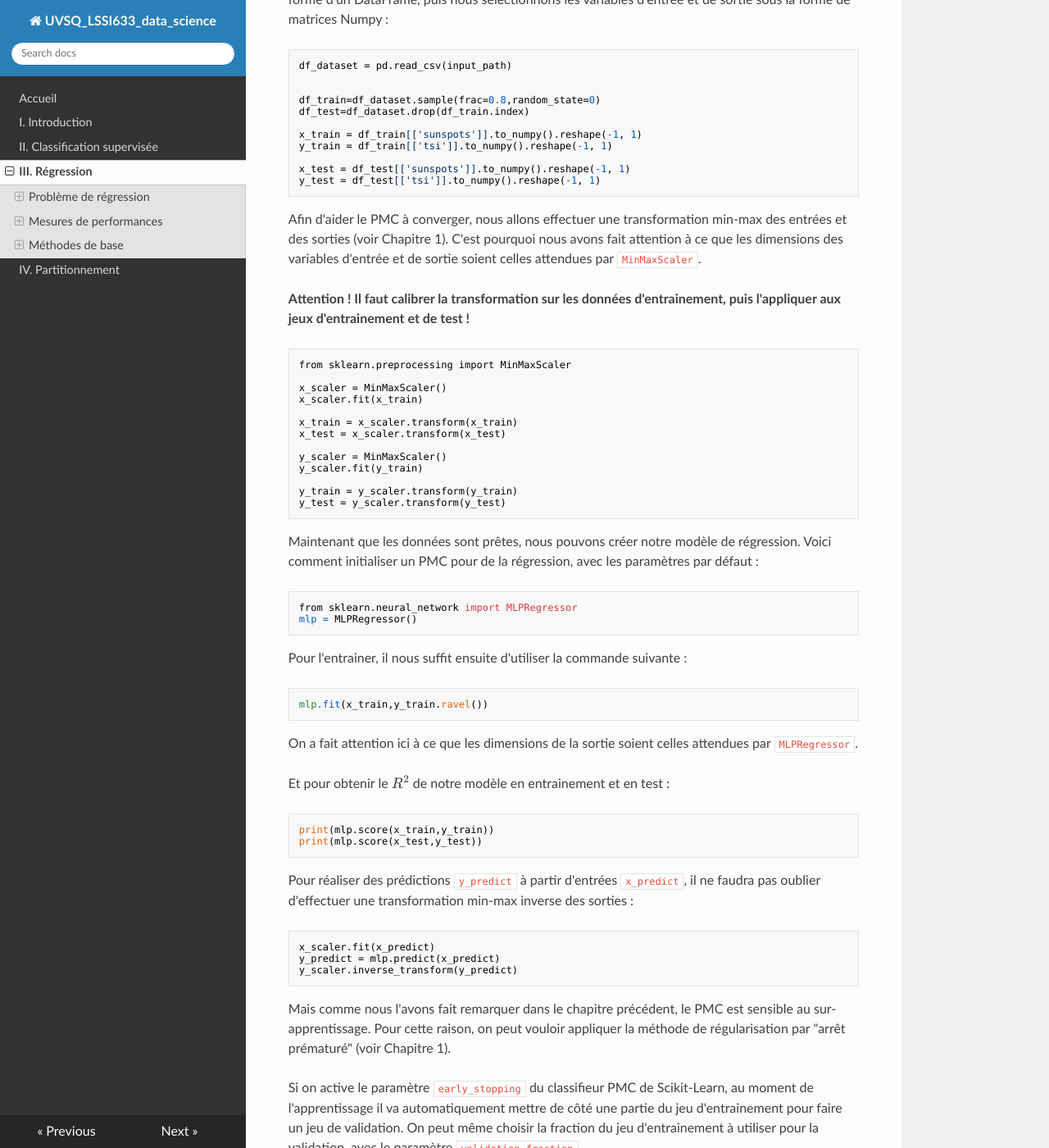
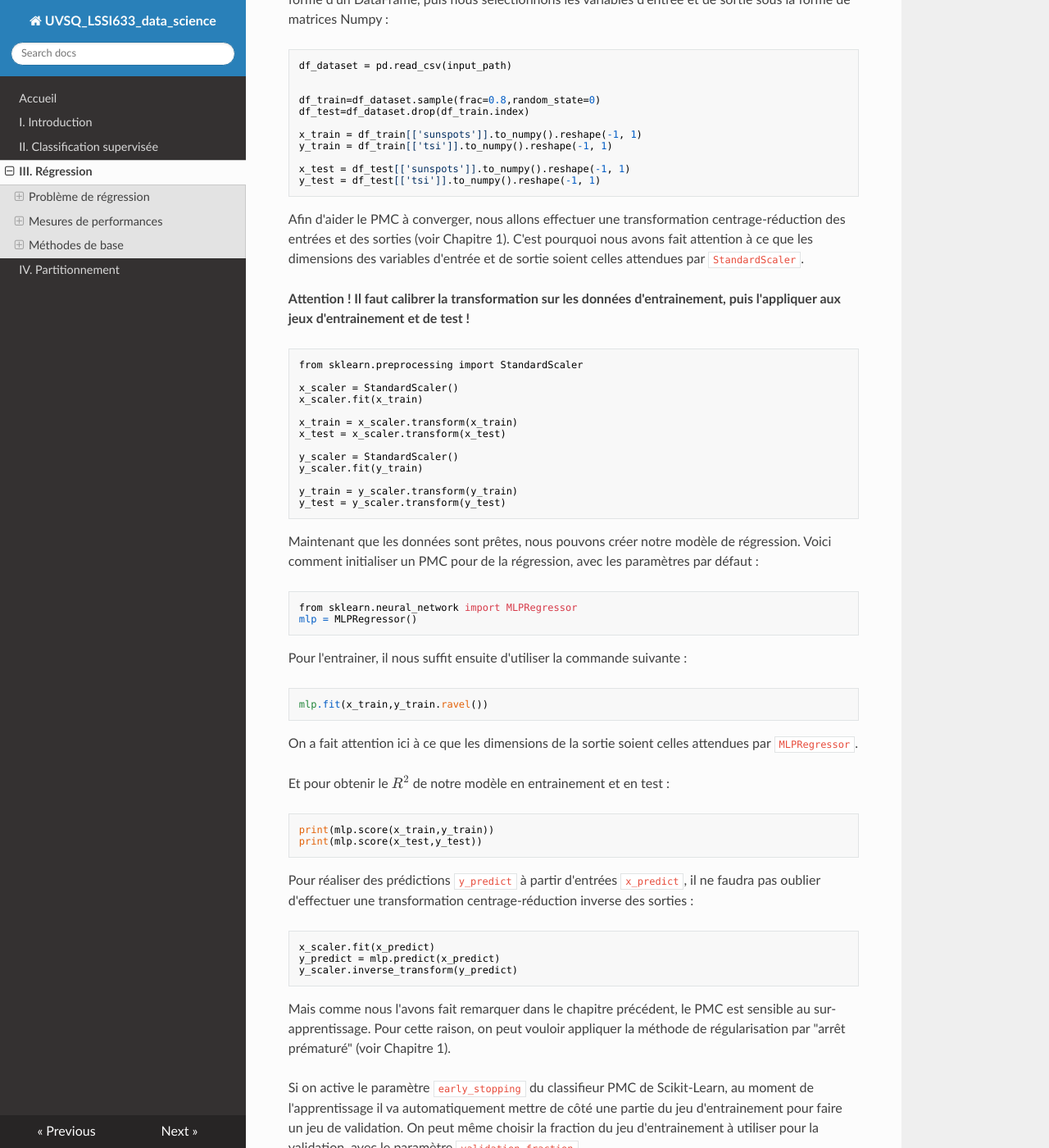
Before and after one commit to NicOudart/UVSQ_LSSI633_data_science, an MkDocs documentation site: the page built from docs/Chap3_Regression.md, in a window 1280 px wide and 1400 px high, scrolled down 31922 px. Shown: the whole window at 82% size. Built offline with MkDocs 1.6.1, drawn with Linux system fonts in a browser that asks for light colours; nearby versions of some CDN libraries; some of the changed text lies outside the part shown.

Commit message:
-Minor fix in Chapters 2 and 3.

```diff
--- a/docs/Chap3_Regression.md
+++ b/docs/Chap3_Regression.md
@@ -1046,21 +1046,21 @@
 y_test = df_test[['tsi']].to_numpy().reshape(-1, 1)
 ~~~
 
-Afin d'aider le PMC à converger, nous allons effectuer une transformation min-max des entrées et des sorties (voir Chapitre 1).
-C'est pourquoi nous avons fait attention à ce que les dimensions des variables d'entrée et de sortie soient celles attendues par `MinMaxScaler`.
+Afin d'aider le PMC à converger, nous allons effectuer une transformation centrage-réduction des entrées et des sorties (voir Chapitre 1).
+C'est pourquoi nous avons fait attention à ce que les dimensions des variables d'entrée et de sortie soient celles attendues par `StandardScaler`.
 
 **Attention ! Il faut calibrer la transformation sur les données d'entrainement, puis l'appliquer aux jeux d'entrainement et de test !**
 
 ~~~
-from sklearn.preprocessing import MinMaxScaler
+from sklearn.preprocessing import StandardScaler
 
-x_scaler = MinMaxScaler()
+x_scaler = StandardScaler()
 x_scaler.fit(x_train)
 
 x_train = x_scaler.transform(x_train)
 x_test = x_scaler.transform(x_test)
 
-y_scaler = MinMaxScaler()
+y_scaler = StandardScaler()
 y_scaler.fit(y_train)
 
 y_train = y_scaler.transform(y_train)
@@ -1090,7 +1090,7 @@ print(mlp.score(x_train,y_train))
 print(mlp.score(x_test,y_test))
 ~~~
 
-Pour réaliser des prédictions `y_predict` à partir d'entrées `x_predict`, il ne faudra pas oublier d'effectuer une transformation min-max inverse des sorties :
+Pour réaliser des prédictions `y_predict` à partir d'entrées `x_predict`, il ne faudra pas oublier d'effectuer une transformation centrage-réduction inverse des sorties :
 
 ~~~
 x_scaler.fit(x_predict)
@@ -1136,13 +1136,13 @@
 x_validation = df_validation[['sunspots']].to_numpy().reshape(-1, 1)
 y_validation = df_validation[['tsi']].to_numpy().reshape(-1, 1)
 
-x_scaler = MinMaxScaler()
+x_scaler = StandardScaler()
 x_scaler.fit(x_train)
 
 x_train = x_scaler.transform(x_train)
 x_validation = x_scaler.transform(x_validation)
 
-y_scaler = MinMaxScaler()
+y_scaler = StandardScaler()
 y_scaler.fit(y_train)
 
 y_train = y_scaler.transform(y_train)
```
Also changed, not shown: docs/Chap2_Classification_supervisee.md (+6 -6 lines).
